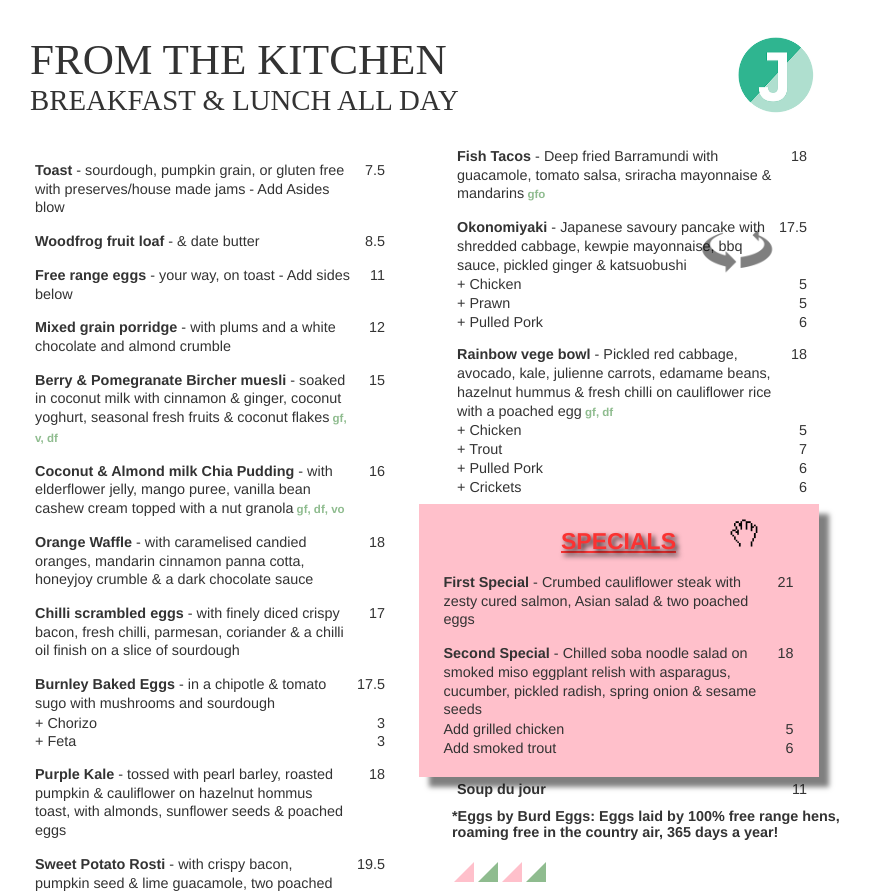
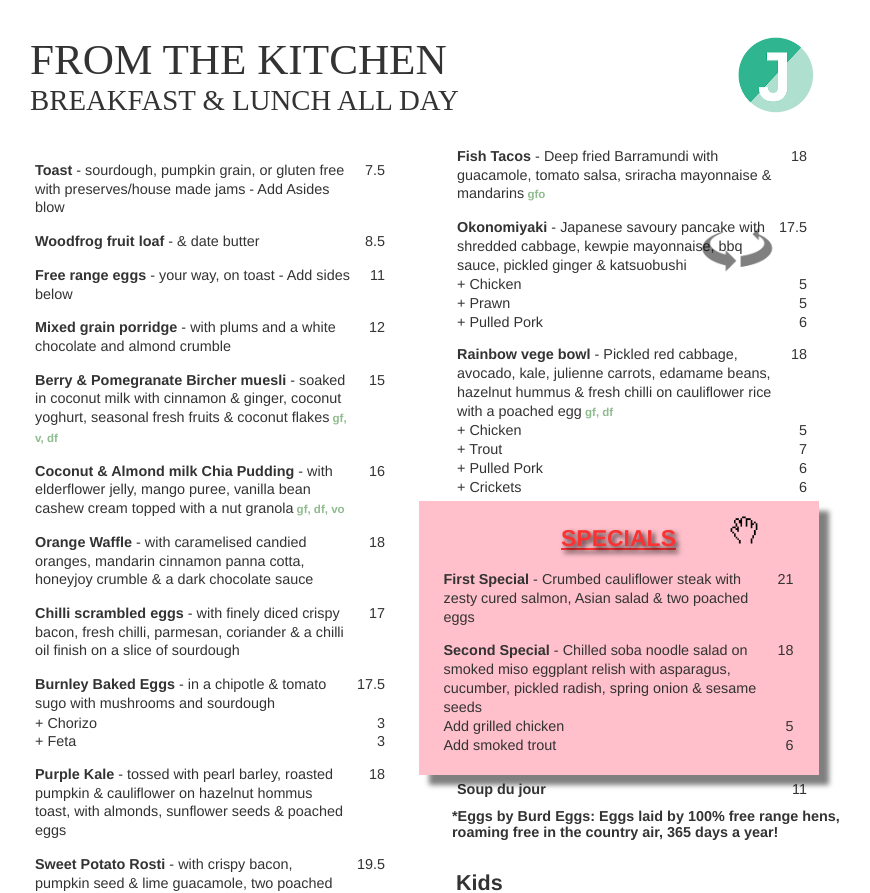
Before and after one commit to pcsmomo/menuboard, a React (Create React App) app in the folder client/: page / in a window 1280 px wide. Shown: the top 893 px of the page, without its empty margins (195-1065 px from the left). Built offline with nearby package versions, Linux system fonts and the light colour scheme.

Commit message:
slightly change css

```diff
--- a/client/src/components/board/food/Kids.js
+++ b/client/src/components/board/food/Kids.js
@@ -32,12 +32,6 @@ class Kids extends Component {
   render() {
     return (
       <div>
-        <div className="divTriangle">
-          <div className="triangle pink" />
-          <div className="triangle" />
-          <div className="triangle pink" />
-          <div className="triangle" />
-        </div>
         <div className="thirdTitle">Kids</div>
         <div className="dishes">{this.renderMenu()}</div>
       </div>
--- a/client/src/style/menu.css
+++ b/client/src/style/menu.css
@@ -86,12 +86,9 @@ header {
 .thirdTitle {
   font-size: 1.5em;
   font-weight: bold;
-  padding-top: 15px;
+  padding-top: 30px;
   padding-left: 4px;
   clear: both;
-}
-.drinks .thirdTitle {
-  margin-top: 30px;
 }
 .divSides {
   column-count: 2;
```
